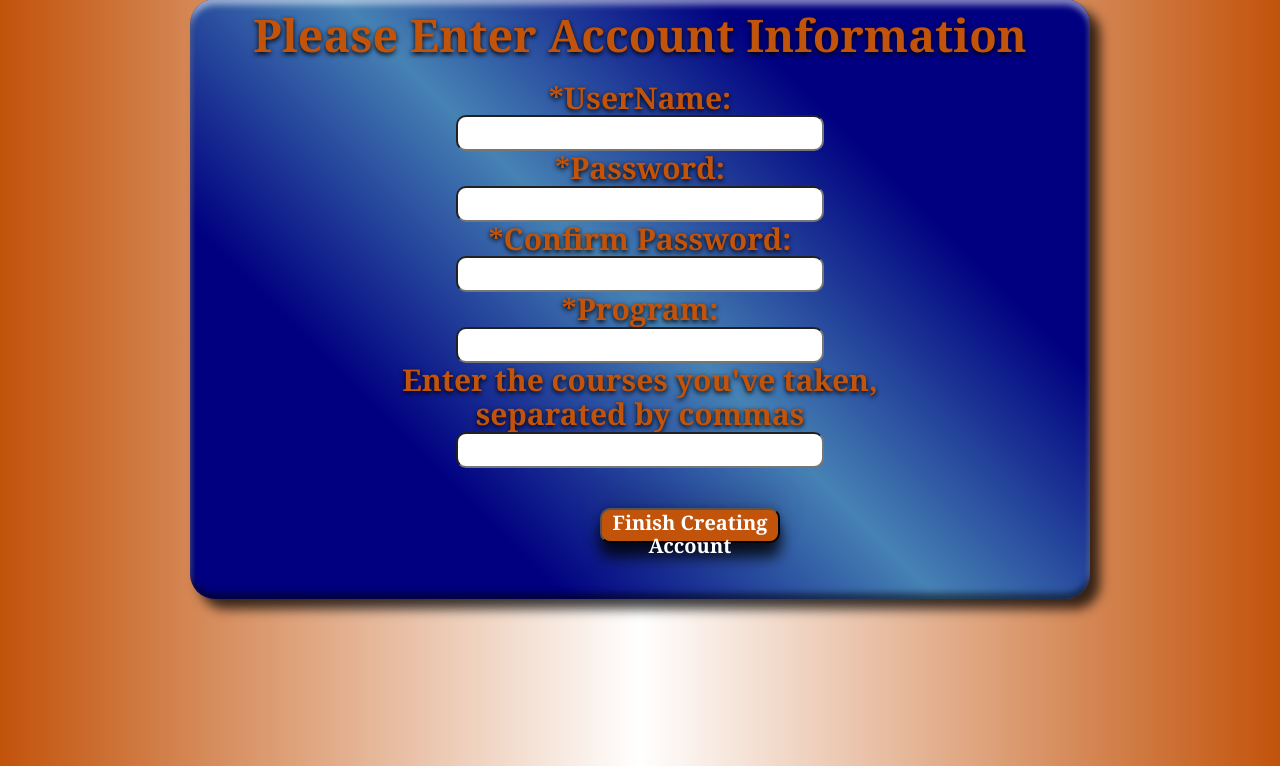
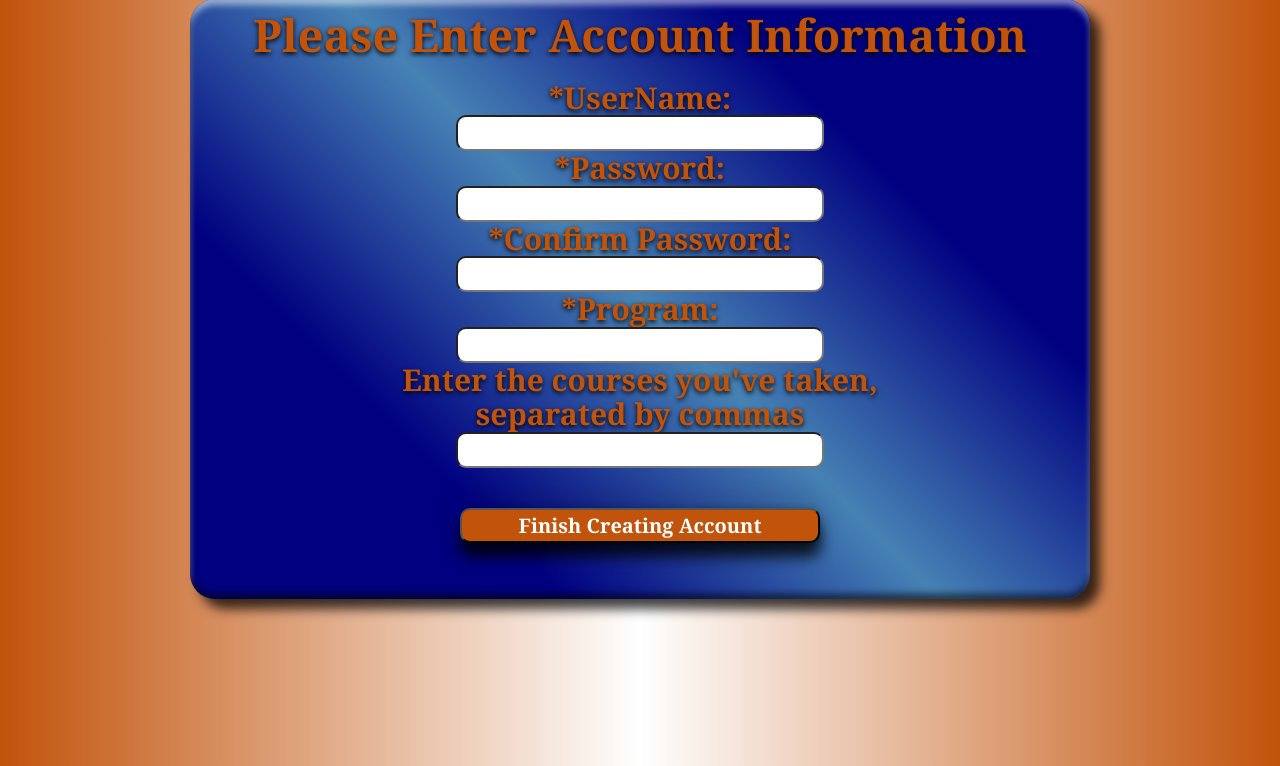
Before and after one commit to mayzerrz76/AcademicAdvisorChatbot, a Flask app: page /newUser in a window 1280 px wide. Shown: the part 171-937 px from the top of the page. Run offline with Flask 2, Linux system fonts and the light colour scheme.

Commit message:
further styled login page and chatbot page

```diff
--- a/static/style.css
+++ b/static/style.css
@@ -340,6 +340,30 @@ font-size: 28px;
      color: navy;
  }
 
+#butCreateAccount{
+
+  display: flex;
+  justify-content: center;
+  align-items: center;
+
+    margin-top:40px;
+    font-weight:bold;
+    font-size: 20px;
+    color: white;
+    background-color: #C2530B;
+    width: 40%;
+    height: 35px;
+    border-radius: 10px;
+    box-shadow: rgba(0, 0, 0, 0.75) 0px 14px 15px, rgba(0, 0, 0, 0.12) 0px -12px 30px, rgba(0, 0, 0, 0.12) 0px 4px 6px, rgba(0, 0, 0, 0.17) 0px 12px 13px, rgba(0, 0, 0, 0.09) 0px -3px 5px;
+}
+#butCreateAccount:hover {
+    background-color: white;
+    color: navy;
+}
+ #butCreateAccount:active{
+     background-color: #C2530B;
+     color: navy;
+ }
 
 .userText {
     margin-right: 15px;
--- a/templates/newuser.html
+++ b/templates/newuser.html
@@ -39,7 +39,7 @@
         <label for="coursesTaken" id="courselabel">Enter the courses you've taken,<br> separated by commas</label>
         <input type="text" id="coursesTaken">
 
-        <button onclick="createUser()" id="butAccount"> Finish Creating Account </button>
+        <button onclick="createUser()" id="butCreateAccount"> Finish Creating Account </button>
         </div>
 
         <p id="demo"></p></div>
```
